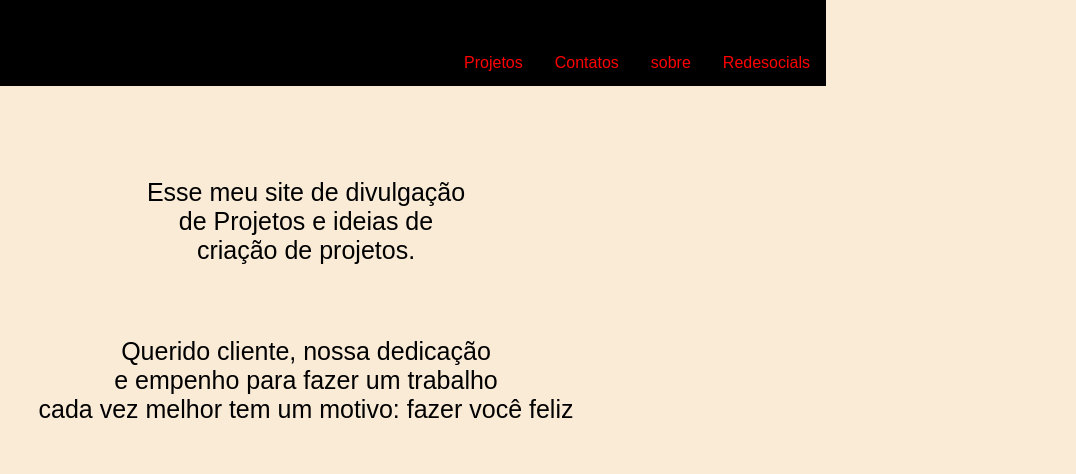
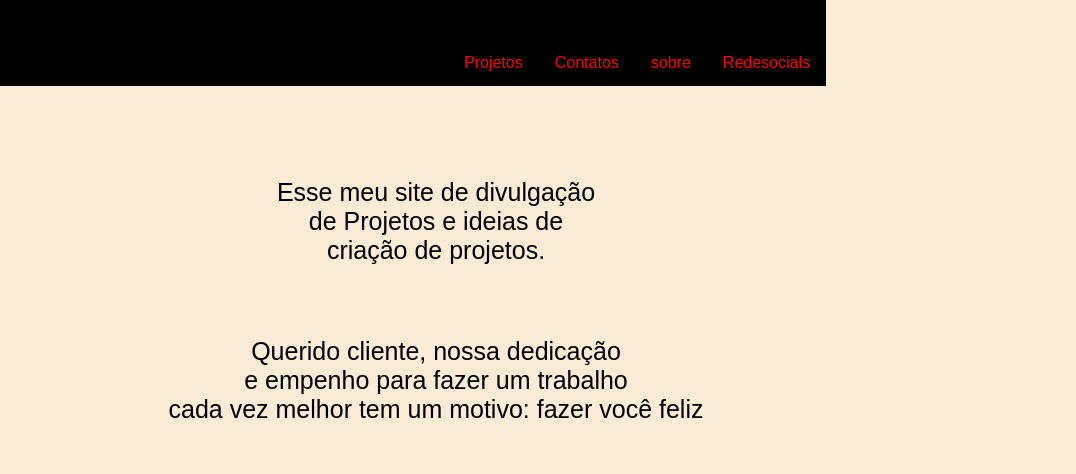
Before and after one commit to alanbazilik/projetos-meu-site, a plain HTML site: page index.html in a window 1280 px wide. Shown: the top 474 px of the page, 454-1530 px from the left, 1076 px wide, since content can reach past the window. Drawn offline with Linux system fonts and the light colour scheme; a web font is replaced by a local one.

Commit message:
Update index.css

```diff
--- a/css/index.css
+++ b/css/index.css
@@ -45,7 +45,7 @@ font-style: normal;
 text-align: center;
 position: relative;
 top: -380px;
-  left:120px;
+  left:250px;
 }
 h1{
   font-family: 'minhaFonte', sans-serif;
```
